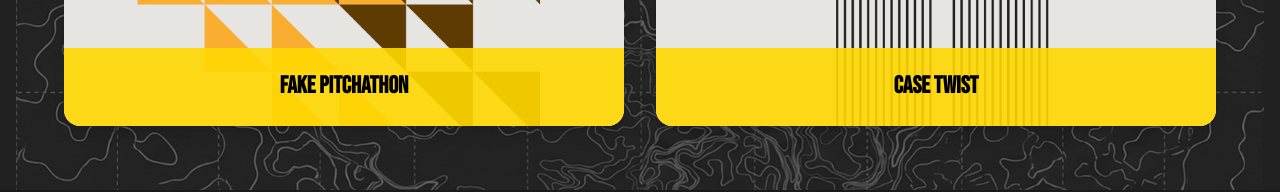
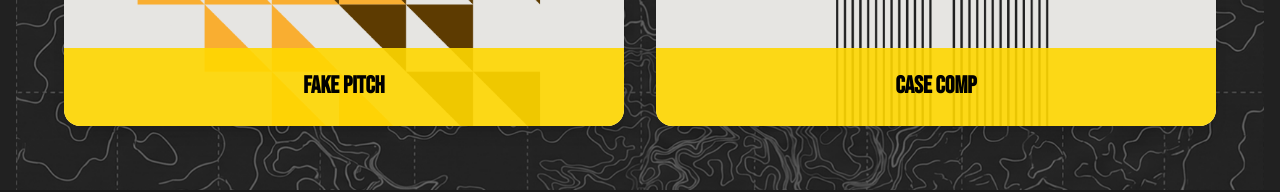
Before and after one commit to 6vam4arya/Enactus---Aspire-2026, a React (Create React App) app: page /events in a window 1280 px wide. Shown: the part 1092-1284 px from the top of the page. Built offline with nearby package versions, Linux system fonts and the light colour scheme.

Commit message:
update time for events

```diff
--- a/src/pages/Events.jsx
+++ b/src/pages/Events.jsx
@@ -10,7 +10,7 @@ const eventData = {
       description:
         "Ideathon is a sustainability-focused innovation challenge where teams develop scalable, financially viable solutions aligned with the United Nations Sustainable Development Goals.",
       location: "TBD",
-      timings: "TBD",
+      timings: "12:00-5:00",
       link: "https://unstop.com/competitions/greencap-ideathon-netaji-subhas-university-of-technology-nsut-delhi-1650717",
       image: "/Images/Events/B-plan.png",
       poc1: "Srishti: 92899527768",
@@ -30,11 +30,11 @@ const eventData = {
     },
     {
       id: 3,
-      title: "Fake Pitchathon",
+      title: "Fake Pitch",
       description:
         "Participants must convince the judges that their ridiculous idea is the next billion-dollar unicorn. The event blends entrepreneurship parody with stand-up energy - sharp wit, straight-face delivery, and spontaneous humor are key. NOTE: This event is open for Enactus society members only",
       location: "TBD",
-      timings: "TBD",
+      timings: "2:00-6:00",
       link: "https://unstop.com/competitions/fake-pitch-netaji-subhash-university-of-technology-main-campus-1650355?lb=TtgL5L9l&utm_medium=Share&utm_source=competitions&utm_campaign=Yashmgup72623",
       image: "/Images/Events/FakePitch.png",
       poc1: "Srishti: 92899527768",
@@ -42,10 +42,10 @@ const eventData = {
     },
     {
       id: 4,
-      title: "Case Twist",
+      title: "Case Comp",
       description: "A 'normal' case competition with a unique 'twist'",
       location: "TBD",
-      timings: "TBD",
+      timings: "12:00-5:00",
       link: "https://unstop.com/competitions/case-twist-netaji-subhas-university-of-technology-nsut-delhi-1651181",
       image: "/Images/Events/Case Twist.png",
       poc1: "Shashank: 9671647148",
@@ -55,11 +55,11 @@ const eventData = {
   "DAY 2": [
     {
       id: 5,
-      title: "UXElix",
+      title: "Intaglios Uxelix",
       description:
         "Dive into real-world case studies to identify the UX failures, from dark patterns to inaccessible interfaces that amplify a crisis, and pitch a comprehensive redesign solution.",
       location: "TBD",
-      timings: "TBD",
+      timings: "12:00-6:00",
       image: "/Images/Events/UXElix.png",
       link: "https://unstop.com/competitions/uxelix-ux-crisis-reconstruction-challenge-netaji-subhas-university-of-technology-nsut-delhi-1650350",
       poc1: "Aryan: 9821195901",
@@ -67,11 +67,11 @@ const eventData = {
     },
     {
       id: 6,
-      title: "Vichaar to Venture",
+      title: "Execomm V2V",
       description:
         "V2V is a high-intensity Venture Capital Simulation competition where teams act as investment firms managing a sustainability-focused fund under real-world market uncertainty",
       location: "TBD",
-      timings: "TBD",
+      timings: "2:00-5:00",
       image: "/Images/Events/V2V.png",
       link: "https://unstop.com/competitions/v2v-vichaar-to-venture-netaji-subhas-university-of-technology-nsut-delhi-1650360",
       poc1: "Shashank: 9671647148",
@@ -79,11 +79,11 @@ const eventData = {
     },
     {
       id: 7,
-      title: "B Plan Competition",
+      title: "B-Plan Comp",
       description:
         "Teams will pariticpate in a head on head business planning competition",
       location: "TBD",
-      timings: "TBD",
+      timings: "12:00-5:00",
       image: "/Images/Events/B-plan.png",
       link: "https://unstop.com/competitions/business-plan-competition-aspire26-netaji-subhas-university-of-technology-nsut-delhi-1650260",
       poc1: "Yatika: 7011443593",
@@ -91,11 +91,11 @@ const eventData = {
     },
     {
       id: 8,
-      title: "Bridge The Gap",
+      title: "ASME Bridge The Gap",
       description:
         "The competition invites participants to apply fundamental engineering principles to design and construct a free-standing structure using limited, predefined materials that can support maximum load while maintaining stability for a fixed duration.",
       location: "TBD",
-      timings: "TBD",
+      timings: "2:00-6:00",
       image: "/Images/Events/BridgeTheGap.png",
       link: "https://unstop.com/competitions/bridge-the-gap-netaji-subhas-university-of-technology-nsut-delhi-1650675?lb=TtgL5L9l&utm_medium=Share&utm_source=yashmgup72623&utm_campaign=Competitions",
       poc1: "Ryan: 9310342610",
```
